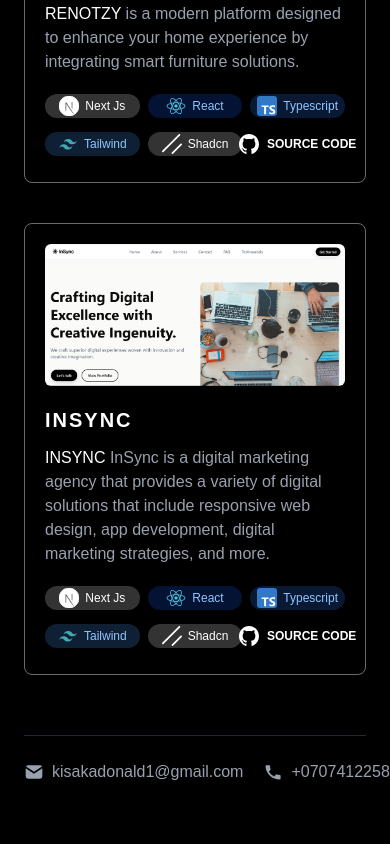
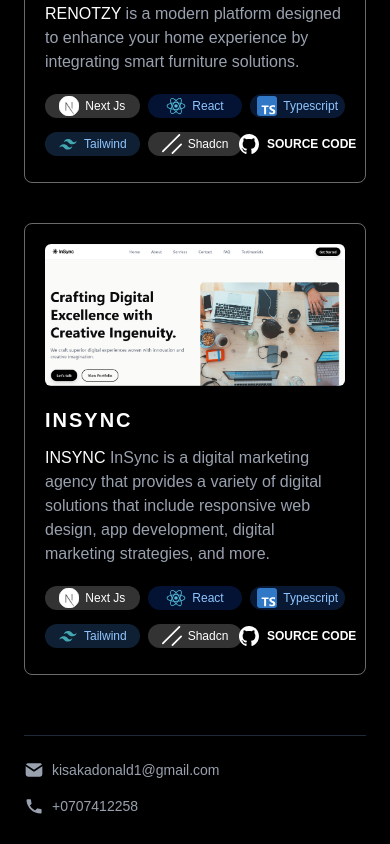
Before and after one commit to DonaldKisaka/portfolio, a Next.js app: page / in a window 390 px wide. Shown: the part 2078-2922 px from the top of the page. Before the commit the page ends 2890 px from the top, so only its background shows below. Built offline with nearby package versions, Linux system fonts and the light colour scheme.

Commit message:
Final  commit

```diff
--- a/components/Footer.tsx
+++ b/components/Footer.tsx
@@ -3,22 +3,22 @@
 const Footer = () => {
   return (
     <>
-      <footer id="contact" className="w-full flex items-center pt-6 border-t border-gray-800 pb-1 mt-5">
+      <footer id="contact" className="w-full flex flex-col sm:flex-row items-start sm:items-center pt-6 border-t border-gray-800 pb-1 mt-5 gap-4 sm:gap-5">
         <div className="flex items-center gap-2 text-gray-400 hover:text-white transition-all">
-            <svg xmlns="http://www.w3.org/2000/svg" width="20" height="20" viewBox="0 0 24 24" fill="currentColor" stroke="none" className="tabler-icon tabler-icon-mail-filled ">
+            <svg xmlns="http://www.w3.org/2000/svg" width="20" height="20" viewBox="0 0 24 24" fill="currentColor" stroke="none" className="tabler-icon tabler-icon-mail-filled flex-shrink-0">
             <path d="M22 7.535v9.465a3 3 0 0 1 -2.824 2.995l-.176 .005h-14a3 3 0 0 1 -2.995 -2.824l-.005 -.176v-9.465l9.445 6.297l.116 .066a1 1 0 0 0 .878 0l.116 -.066l9.445 -6.297z"></path>
             <path d="M19 4c1.08 0 2.027 .57 2.555 1.427l-9.555 6.37l-9.555 -6.37a2.999 2.999 0 0 1 2.354 -1.42l.201 -.007h14z"></path>
             </svg>
-            <Link href="mailto:kisakadonald1@gmail.com" className="hover:text-white transition-all">
+            <Link href="mailto:kisakadonald1@gmail.com" className="hover:text-white transition-all text-sm sm:text-base break-all">
                kisakadonald1@gmail.com
             </Link>
         </div>
 
-        <div className="flex items-center gap-2 text-gray-400 ml-5 hover:text-white transition-all">
-            <svg xmlns="http://www.w3.org/2000/svg" width="20" height="20" viewBox="0 0 24 24" fill="currentColor" stroke="none" className="tabler-icon tabler-icon-phone">
+        <div className="flex items-center gap-2 text-gray-400 hover:text-white transition-all">
+            <svg xmlns="http://www.w3.org/2000/svg" width="20" height="20" viewBox="0 0 24 24" fill="currentColor" stroke="none" className="tabler-icon tabler-icon-phone flex-shrink-0">
             <path d="M6.62 10.79a15.053 15.053 0 0 0 6.59 6.59l2.2-2.2a1 1 0 0 1 1.11-.27c1.12.37 2.33.57 3.58.57a1 1 0 0 1 1 1v3.5a1 1 0 0 1-1 1A17 17 0 0 1 3 5a1 1 0 0 1 1-1h3.5a1 1 0 0 1 1 1c0 1.25.2 2.46.57 3.58a1 1 0 0 1-.27 1.11l-2.2 2.2z"></path>
             </svg>
-            <Link href="tel:+1234567890" className="hover:text-white transition-all">
+            <Link href="tel:+0707412258" className="hover:text-white transition-all text-sm sm:text-base">
                 +0707412258
             </Link>
         </div>
```
